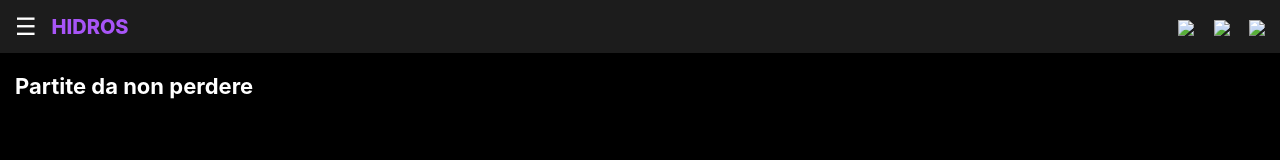
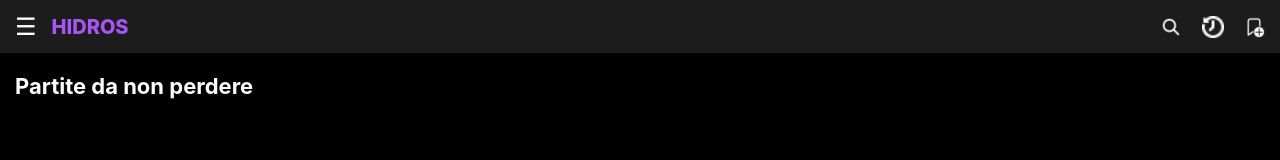
Before and after one commit to HidrosPartite/Hidros, a plain HTML site: page index.html in a window 1280 px wide. Shown: the top 160 px of the page. Drawn offline with Linux system fonts and the light colour scheme; a script that the page names is missing.

Commit message:
Update index.html

```diff
--- a/index.html
+++ b/index.html
@@ -103,9 +103,9 @@
     <div class="header">
         <div class="header-left"><div class="menu-icon" onclick="openNav()">☰</div><div class="logo" onclick="showPage('home')">Hidros</div></div>
         <div class="icons">
-            <img src="LenteDiIngrandimento.png" onclick="toggleSearch()">
-            <img src="Cronologia.png">
-            <img src="SegnaLibro.png" onclick="showSavedPage()">
+            <img src="PNG/LenteDiIngrandimento.png" onclick="toggleSearch()">
+            <img src="PNG/Cronologia.png">
+            <img src="PNG/SegnaLibro.png" onclick="showSavedPage()">
         </div>
     </div>
 
```
